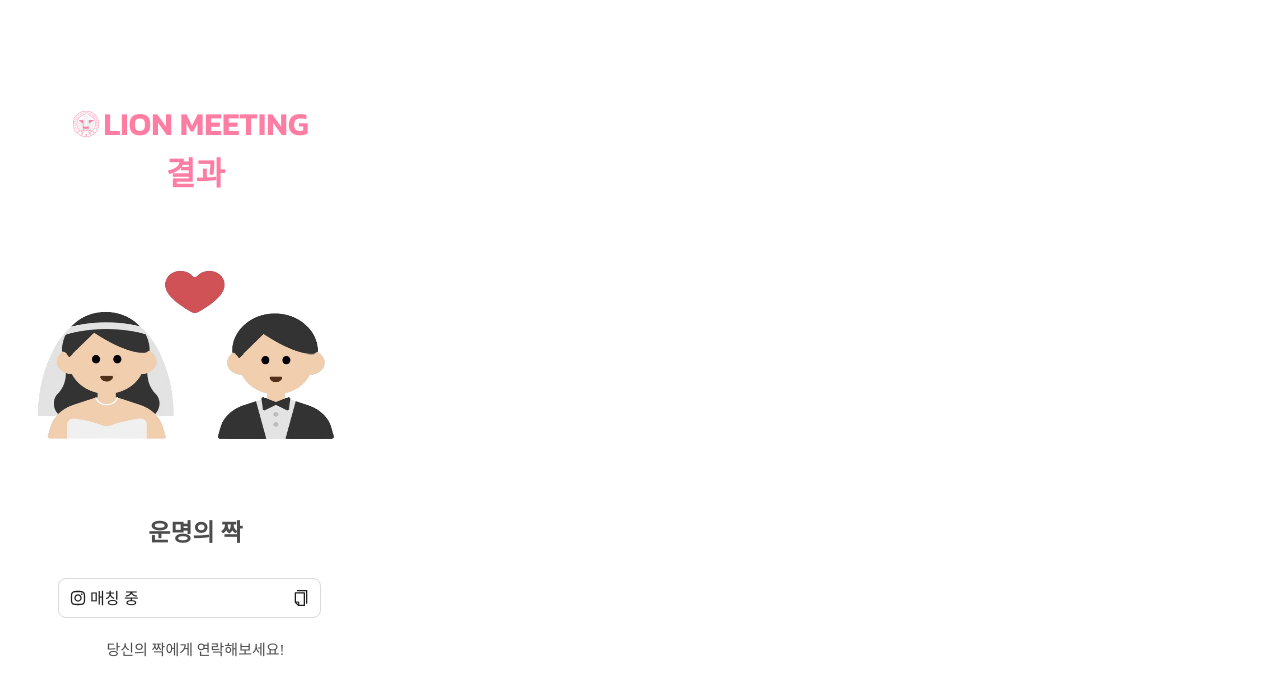
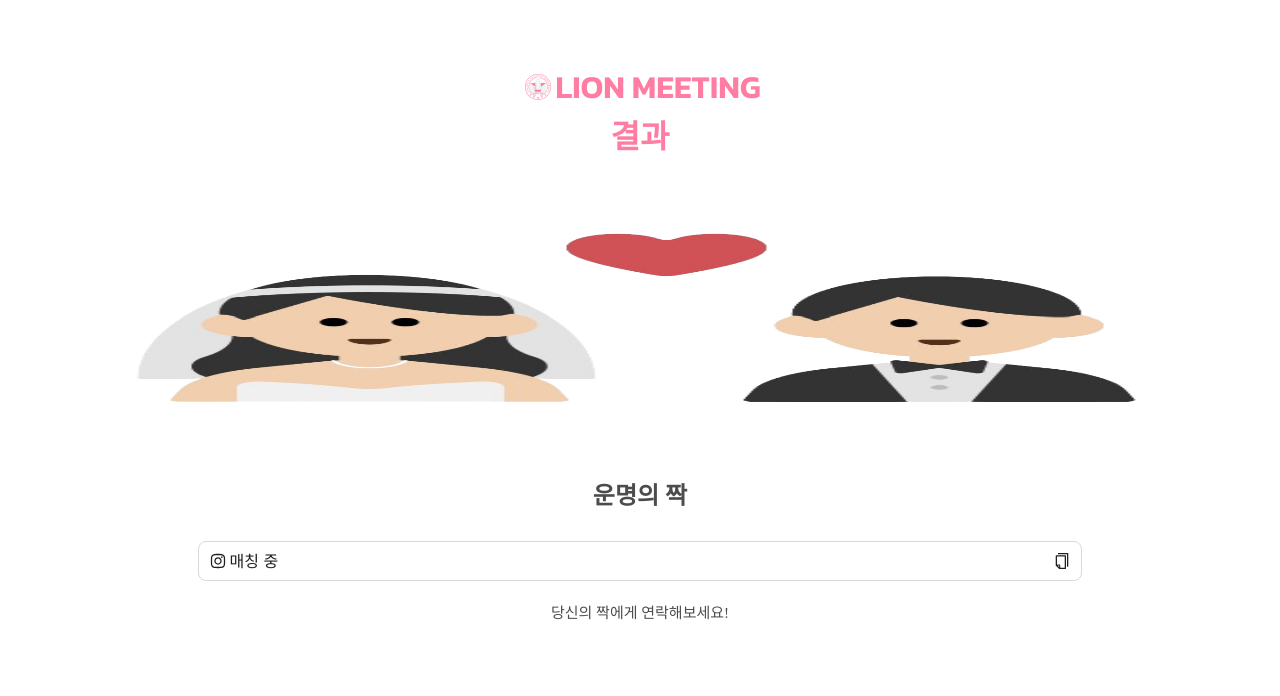
Before and after one commit to LikeLion-INU/FestivalB-12th-FrontEnd, a React (Create React App) app in the folder festival/: page /end in a window 1280 px wide. Shown: the top 696 px of the page. Built offline with nearby package versions, Linux system fonts and the light colour scheme; no server answers.

Commit message:
UI간격 수정

```diff
--- a/festival/src/App.js
+++ b/festival/src/App.js
@@ -12,7 +12,7 @@ function App() {
   return (
     <div className="App">
       <Routes>
-        <Route path="/main" element={<MainPage data={data} />}></Route>
+        <Route path="/" element={<MainPage data={data} />}></Route>
         <Route
           path="/mykeyWord/:id"
           element={<KeywordQuestion data={data} />}
--- a/festival/src/components/units/commonQuestion/question.presenter.js
+++ b/festival/src/components/units/commonQuestion/question.presenter.js
@@ -8,7 +8,6 @@ import { useState, useEffect } from "react";
 
 export default function QuestionPresenterPage(props) {
   const [selectedOptions, setSelectedOptions] = useState([]);
-
   // 질문이 넘어갈 때마다 답변 데이터를 초기화하는 함수
   const resetAnswers = () => {
     setSelectedOptions([]);
--- a/festival/src/components/units/commonQuestion/question.styles.js
+++ b/festival/src/components/units/commonQuestion/question.styles.js
@@ -5,8 +5,9 @@ export const Icon = styled(LeftOutlined)`
   font-size: 25px;
 `;
 export const Wrapper = styled.div`
-  width: 375px;
-  height: 812px;
+  width: 95%;
+  margin-left: 1.5%;
+  height: 100%;
   display: flex;
   flex-direction: column;
 `;
@@ -64,7 +65,12 @@ export const Margin = styled.div`
 export const QuestionWrapper = styled.div`
   display: block;
   width: 90%;
+  margin-left: -1%;
   margin-top: 70px; /* 수평 가운데 정렬 */
+  //최대 width 375px인 요소만 변경
+  @media only screen and (max-width: 375px) {
+    margin-left: -3%;
+  }
 `;
 export const QuestionBtn = styled.div`
   background-color: ${(props) => (props.isChecked ? "#ffe5ed" : "#F0F0F0")};
--- a/festival/src/components/units/idealQuestion/idealquestion.styles.js
+++ b/festival/src/components/units/idealQuestion/idealquestion.styles.js
@@ -5,8 +5,9 @@ export const Icon = styled(LeftOutlined)`
   font-size: 25px;
 `;
 export const Wrapper = styled.div`
-  width: 375px;
-  height: 812px;
+  width: 95%;
+  height: 100%;
+  margin-left: 1.5%;
   display: flex;
   flex-direction: column;
 `;
@@ -64,7 +65,12 @@ export const Margin = styled.div`
 export const QuestionWrapper = styled.div`
   display: block;
   width: 90%;
+  margin-left: -1%;
   margin-top: 70px; /* 수평 가운데 정렬 */
+  //최대 width 375px인 요소만 변경
+  @media only screen and (max-width: 375px) {
+    margin-left: -3%;
+  }
 `;
 export const QuestionBtn = styled.div`
   background: #f0f0f0;
--- a/festival/src/pages/endPage/end.js
+++ b/festival/src/pages/endPage/end.js
@@ -1,4 +1,4 @@
-import * as S from "../../styles/endStyle";
+import * as S from "./endStyle";
 import { InstagramOutlined, CopyOutlined } from "@ant-design/icons";
 import { useState } from "react";
 import { message } from "antd";
--- a/festival/src/styles/endStyle.js
+++ b/festival/src/pages/endPage/endStyle.js
@@ -1,11 +1,12 @@
 import styled from "@emotion/styled";
 import { Input } from "antd";
 export const Wrapper = styled.div`
-  width: 375px;
-  height: 700px;
+  width: 100%;
+  height: 100%;
   display: flex;
   flex-direction: column;
-  margin-top: 100px;
+  align-items: center;
+  margin-top: 5%;
 `;
 
 export const Group = styled.div`
@@ -16,7 +17,6 @@ export const Group = styled.div`
 export const Logo = styled.img`
   width: 241px;
   height: 48px;
-  margin-left: 60px;
 `;
 
 export const Label = styled.span`
@@ -29,7 +29,6 @@ export const Label = styled.span`
 export const CoupleImage = styled.img`
   width: 90%;
   height: 179px;
-  margin-left: 10px;
   padding: 70px 0px;
 `;
 
@@ -44,7 +43,6 @@ export const Text = styled.div`
 export const Instagram = styled(Input)`
   width: 70%;
   height: 40px;
-  margin-left: 50px;
   font-weight: bold;
   :hover {
     background-color: #ffe5ed;
--- a/festival/src/pages/mainPage/main.style.js
+++ b/festival/src/pages/mainPage/main.style.js
@@ -1,7 +1,7 @@
 import styled from "@emotion/styled";
 
 export const Wrapper = styled.div`
-  width: 375px;
+  width: 95%;
   height: 812px;
   font-family: "Noto Sans KR";
   // border: 1px solid #bdbdbd;
@@ -11,6 +11,7 @@ export const Wrapper = styled.div`
 
 export const Title = styled.div`
   padding-top: 155px;
+  margin-left: 3%;
   color: #ff7ca3;
   font-size: 32px;
   font-weight: 600;
--- a/festival/src/pages/matchingPage/matching.style.js
+++ b/festival/src/pages/matchingPage/matching.style.js
@@ -1,13 +1,15 @@
 import styled from "@emotion/styled";
 
 export const Wrapper = styled.div`
-  width: 375px;
-  height: 829px;
+  width: 100%;
+  //vh: 화면 전체의 %
+  height: 97.5vh;
+  border: 1px solid red;
   background: #f0d1d8;
 `;
 
 export const Image = styled.img`
-  width: 375px;
+  width: 100%;
   height: 150px;
 `;
 
@@ -44,7 +46,7 @@ export const Info = styled.div`
   font-weight: 600;
   font-family: "Noto Sans KR";
   color: black;
-  margin-top: 50px;
+  margin-top: 10%;
 `;
 
 export const Image2 = styled.img`
```
